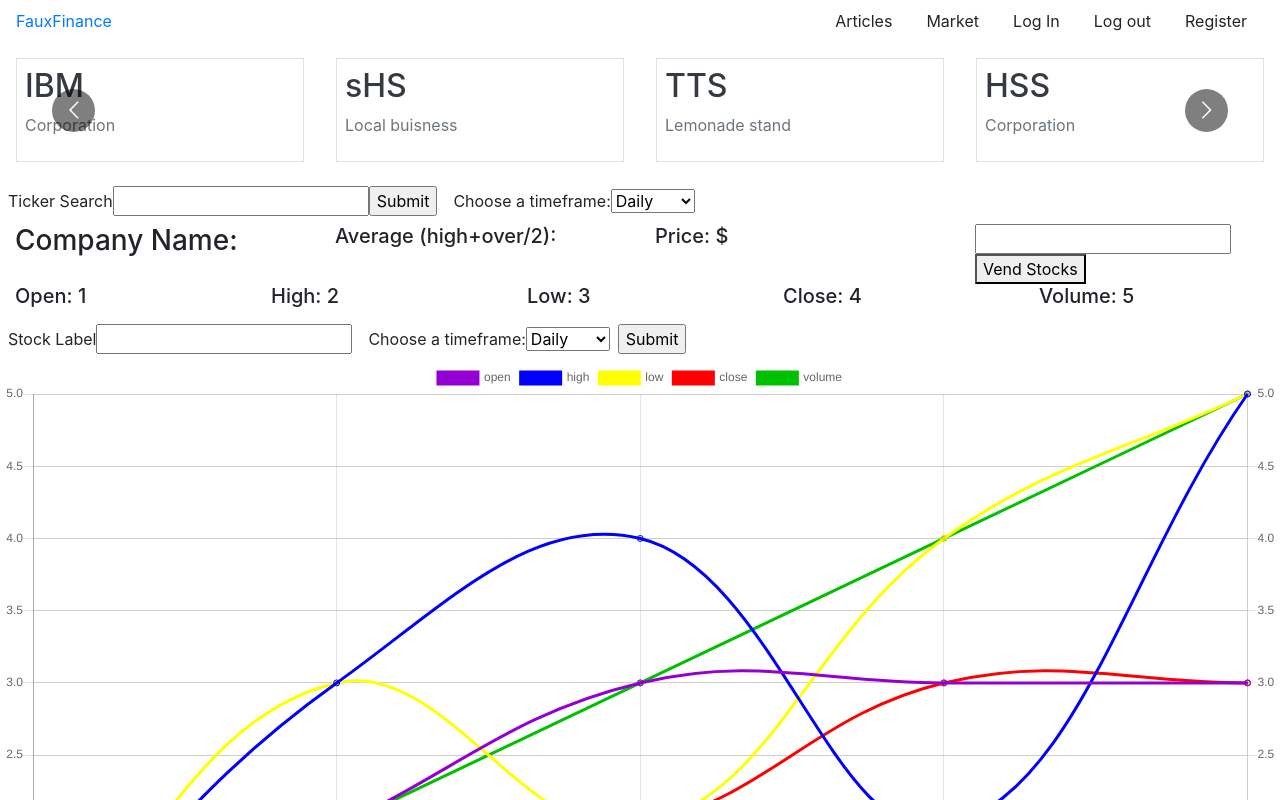
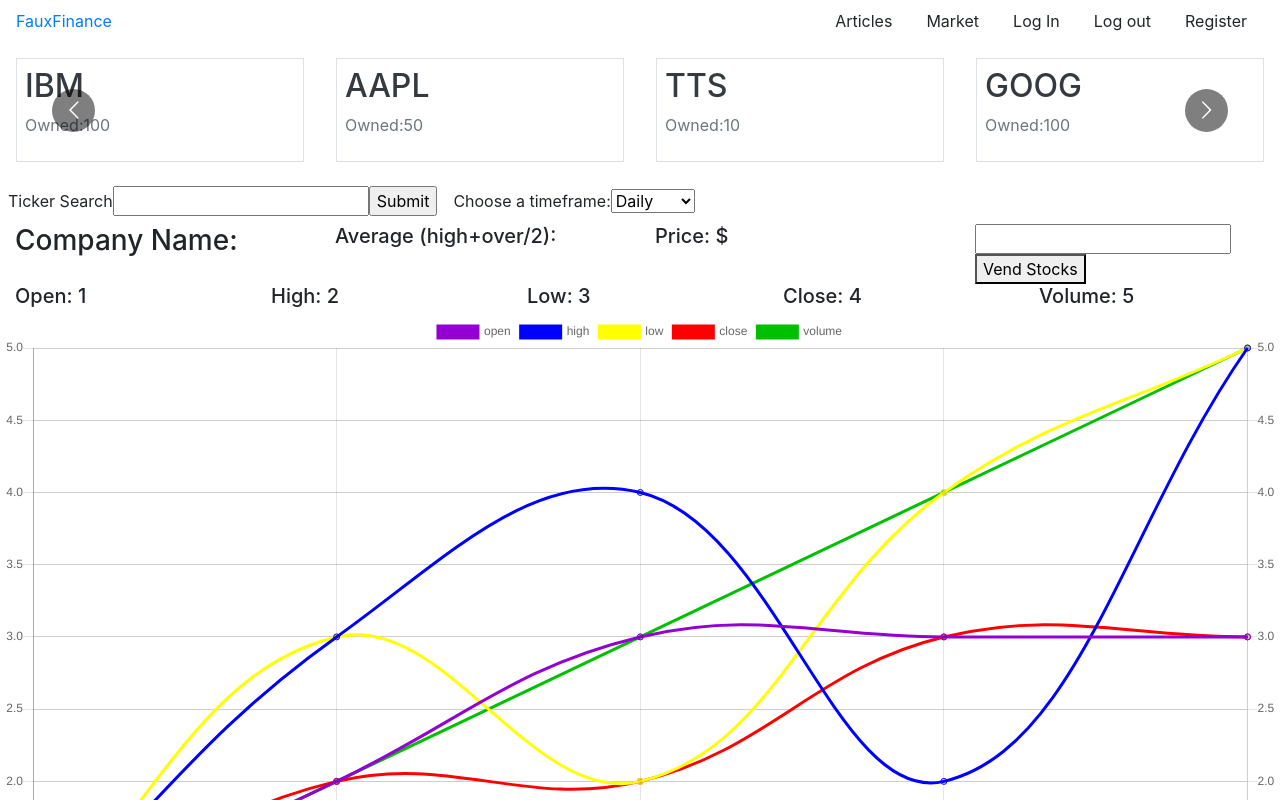
Before and after one commit to ethanhart35/Project3, a React (Create React App) app in the folder client/: page /market in a window 1280 px wide. Shown: the top 800 px of the page. Built offline with nearby package versions, Linux system fonts and the light colour scheme.

Commit message:
display page fix, data[today] = currentData,var today needed .slice for data parsing

```diff
--- a/client/src/App.js
+++ b/client/src/App.js
@@ -15,9 +15,9 @@ class App extends Component {
     const currentComponent = this
     this.state = {
       user: {
-        _id: "5eabab7fb333e718e4f0e8aa",
-        name: "",
-        password: "password",
+        // _id: "5eabab7fb333e718e4f0e8aa",
+        // name: "",
+        // password: "password",
         stockData: []
       }
     }
--- a/client/src/components/marketDisplay/display.js
+++ b/client/src/components/marketDisplay/display.js
@@ -23,7 +23,9 @@ class Display extends Component {
 
     // parse props to update what stock is being displayed, setstate at the end
     renderDisplay() {
-        let today = this.props.data[this.props.meta["3. Last Refreshed"]]
+        let lastRefreshed = this.props.meta["3. Last Refreshed"].slice(0,10)
+        console.log(lastRefreshed)
+        let today = this.props.data[lastRefreshed]
         let average = ((Number(today["2. high"]) + Number(today["3. low"])) / 2).toFixed(4)
         console.log(average)
         this.setState({
--- a/client/src/pages/Market/market.js
+++ b/client/src/pages/Market/market.js
@@ -35,53 +35,46 @@ class Market extends Component {
     state = {
         test: "test",
         search: [],
+        hold: [],
         staticStock: [
             {
-                name: "Corporation",
                 quantity: 100,
                 ticker: "IBM"
             }, {
-                name: "Local buisness",
+                quantity: 50,
+                ticker: "AAPL"
+            }, {
+                quantity: 10,
+                ticker: "TTS"
+            }, {
+                quantity: 100,
+                ticker: "GOOG"
+            }, {
+                quantity: 50,
+                ticker: ""
+            }, {
+                quantity: 10,
+                ticker: "TTS"
+            }, {
+                quantity: 100,
+                ticker: "HSS"
+            }, {
                 quantity: 50,
                 ticker: "sHS"
             }, {
-                name: "Lemonade stand",
-                quantity: 10,
-                ticker: "TTS"
-            }, {
-                name: "Corporation",
-                quantity: 100,
-                ticker: "HSS"
-            }, {
-                name: "Local buisness",
-                quantity: 50,
-                ticker: "sHS"
-            }, {
-                name: "Lemonade stand",
-                quantity: 10,
-                ticker: "TTS"
-            }, {
-                name: "Corporation",
-                quantity: 100,
-                ticker: "HSS"
-            }, {
-                name: "Local buisness",
-                quantity: 50,
-                ticker: "sHS"
-            }, {
-                name: "Lemonade stand",
                 quantity: 10,
                 ticker: "TTS"
             }
         ],
     }
 
-    // to be used in the carosell to search all the tickers and give back percentage changes
-    // cant work becouse limited API calls
-    loadStocks(data) {
-        console.log(data)
-        this.setState({ user: data })
-        console.log(this.state)
+    componentDidUpdate(prevProps, prevState, snapshot) {
+        if (this.props.user._id !== undefined && this.staticStock !== []) {
+            this.setState({ staticStock: [] })
+        }
+        if (this.props.user._id === undefined && this.state.staticStock === []) {
+            this.setState({ staticStock: this.state.hold })
+        }
     }
 
     // api the stock and display data on the graph
@@ -146,30 +139,43 @@ class Market extends Component {
                     itemClass="carousel-item-padding-40-px"
                 >
                     {   // user specific
-                        this.props.user.stockData.map((stock, i) => {
-                            return <a onClick={e => this.loadGraph(e, stock.ticker, this.refs.time.value)}>
+                        this.props.user.stockData.map((stock, i) => (
+                            <a key={i} onClick={e => this.loadGraph(e, stock.ticker, this.refs.time.value)}>
                                 <div className="p-2 m-3 border">
-                                    <div key={i}>
-                                        <h2 className="text-bold">{stock.ticker}</h2>
-                                        <p className="text-muted">{stock.name}</p>
-                                    </div>
+                                    <h2 className="text-bold text-dark">{stock.ticker}</h2>
+                                    <p className="text-muted">Owned:{stock.quantity}</p>
                                 </div>
                             </a>
-                        })
+                        ))
                     }
                     {   // static stock data
-                        this.state.staticStock.map((stock, i) => {
-                            return <a onClick={e => this.loadGraph(e, stock.ticker, this.refs.time.value)}>
+                        this.state.staticStock.map((stock, i) => (
+                            <a key={i} onClick={e => this.loadGraph(e, stock.ticker, this.refs.time.value)}>
                                 <div className="p-2 m-3 border">
-                                    <div key={i}>
-                                        <h2 className="text-bold text-dark">{stock.ticker}</h2>
-                                        <p className="text-muted">{stock.name}</p>
-                                    </div>
+                                    <h2 className="text-bold text-dark">{stock.ticker}</h2>
+                                    <p className="text-muted">Owned:{stock.quantity}</p>
                                 </div>
                             </a>
-                        })
+                        ))
                     }
                 </Carousel>
+
+                {/* <form className="form-inline" onSubmit={e => this.loadGraph(e, this.refs.ticker.value, this.refs.time.value)}>
+                    <div className="form-group p-2">
+                        <label for="ticker">Stock Label</label>
+                        <input type='text' ref="ticker" />
+                    </div>
+                    <div className="form-group p-2">
+                        <label for="time">Choose a timeframe:</label>
+                        <select ref="time">
+                            <option value="Time_Series_Daily">Daily</option>
+                            <option value="Time_Series_Weekly">Weekly</option>
+                            <option value="Time_Series_Monthly">Monthly</option>
+                        </select>
+                    </div>
+
+                    <input type='submit' value='Submit' />
+                </form> */}
 
                 <form className="form-inline" onSubmit={e => this.googleStock(e, this.refs.search.value)}>
                     <div className="form-group p-2">
@@ -212,23 +218,6 @@ class Market extends Component {
                     user={this.props.user}
                 />
 
-                <form className="form-inline" onSubmit={e => this.loadGraph(e, this.refs.ticker.value, this.refs.time.value)}>
-                    <div className="form-group p-2">
-                        <label for="ticker">Stock Label</label>
-                        <input type='text' ref="ticker" />
-                    </div>
-                    <div className="form-group p-2">
-                        <label for="time">Choose a timeframe:</label>
-                        <select ref="time">
-                            <option value="Time_Series_Daily">Daily</option>
-                            <option value="Time_Series_Weekly">Weekly</option>
-                            <option value="Time_Series_Monthly">Monthly</option>
-                        </select>
-                    </div>
-
-                    <input type='submit' value='Submit' />
-                </form>
-
                 <Graph APIdata={this.state.APIdata} />
             </div>
         )
```
